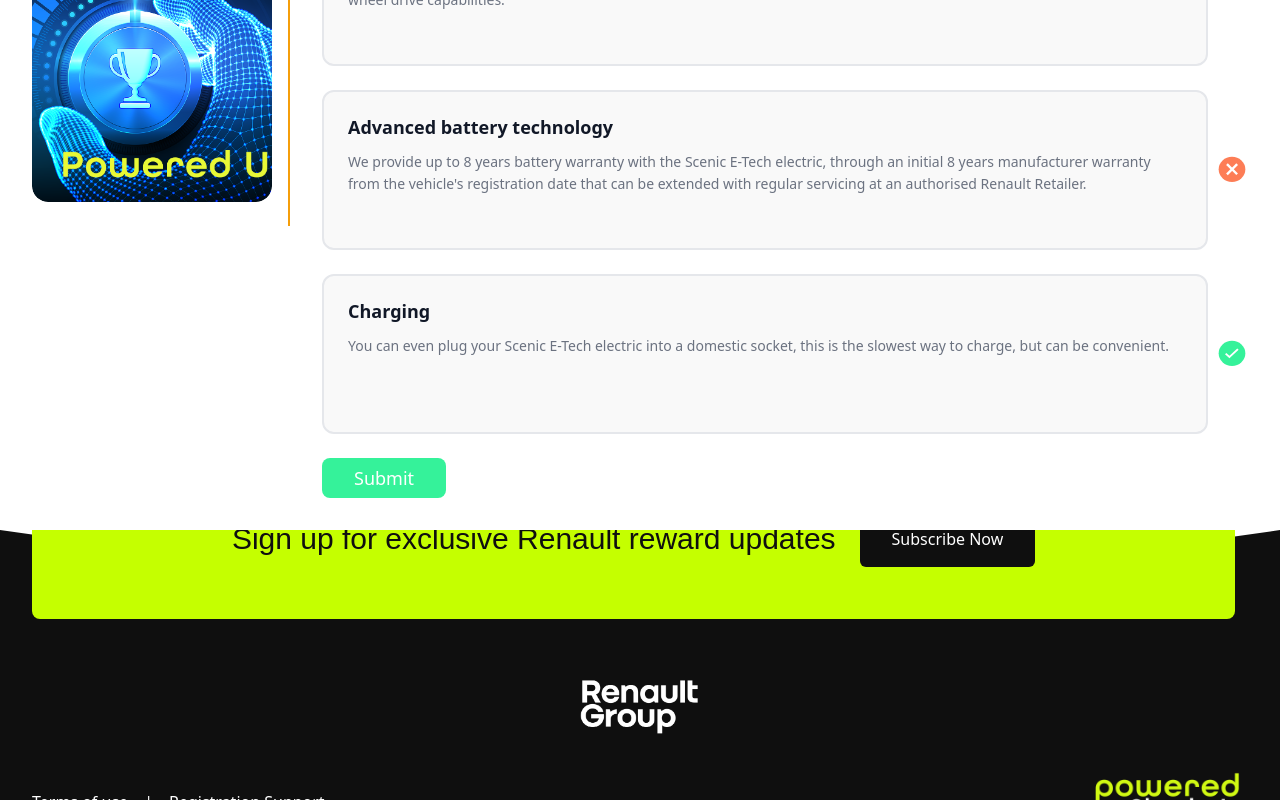
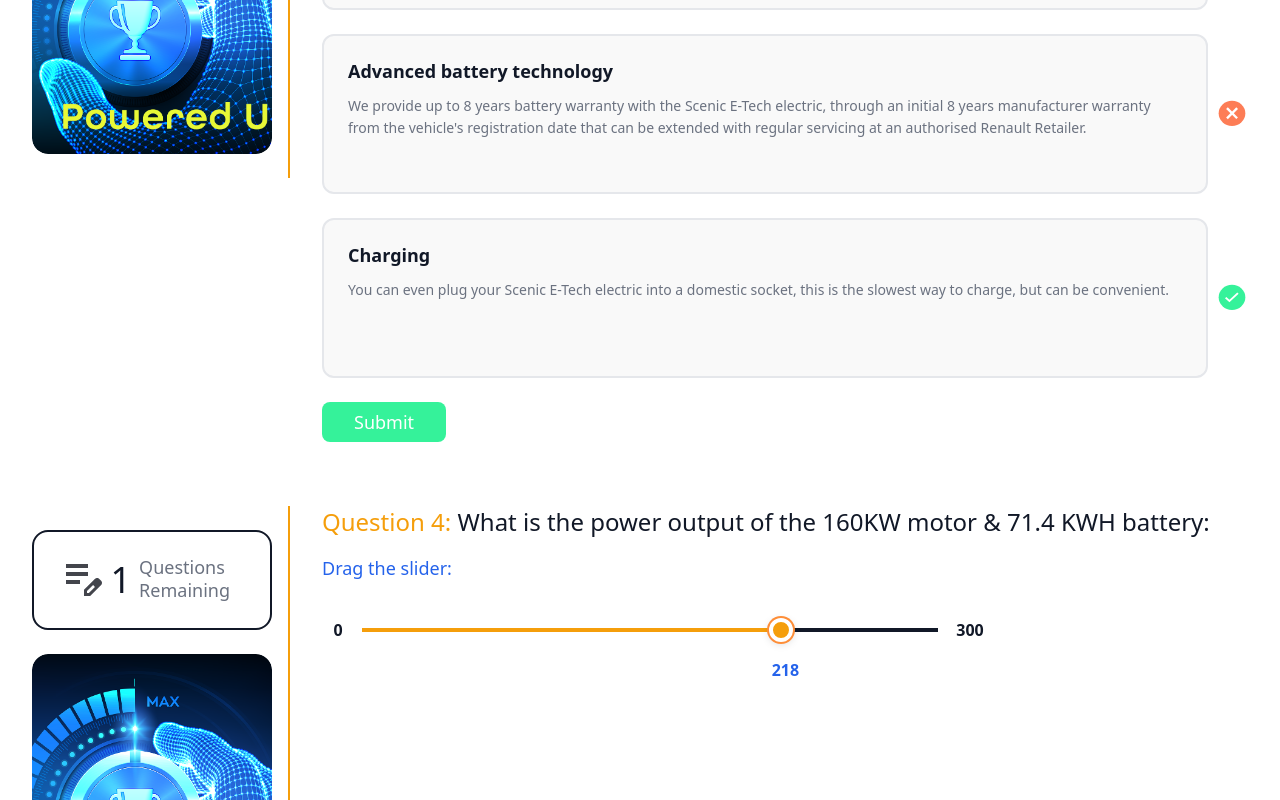
Before and after one commit to kavinsk23/sherbet-project, a React (Create React App) app: page / in a window 1280 px wide. Shown: the part 4088-4888 px from the top of the page. Built offline with nearby package versions, Linux system fonts and the light colour scheme.

Commit message:
quiz 4 structured

```diff
--- a/src/App.tsx
+++ b/src/App.tsx
@@ -7,6 +7,7 @@
 import Quiz1 from "./components/layout/quiz-1/Quiz1";
 import Quiz2 from "./components/layout/quiz-2/Quiz2";
 import Quiz3 from "./components/layout/quiz-3/Quiz3";
+import Quiz4 from "./components/layout/quiz-4/Quiz4";
 
 const App = () => {
   return (
@@ -18,6 +19,7 @@
       <Quiz1 />
       <Quiz2 />
       <Quiz3 />
+      <Quiz4 />
       <Footer />
     </div>
   );
--- /dev/null
+++ b/src/components/layout/quiz-4/Quiz4.tsx
@@ -0,0 +1,127 @@
+import React, { useState, useEffect } from "react"; // Add useEffect import
+import Question from "../../ui/common/Question";
+import QuestionNumber from "../../ui/common/QuestionNumber";
+import Button from "../../ui/common/Button";
+import correctIcon from "../../../assets/icons/correct.svg";
+
+const Quiz4: React.FC = () => {
+  const [sliderValue, setSliderValue] = useState<number>(218); // Initialize with 218
+  const [isSubmitted, setIsSubmitted] = useState<boolean>(false);
+
+  // Optional: If you want the slider to animate to 218 when the component mounts
+  useEffect(() => {
+    // You can use a timeout to animate the slider if desired
+    let currentValue = 0;
+    const interval = setInterval(() => {
+      if (currentValue < 218) {
+        currentValue += 2;
+        setSliderValue(currentValue);
+      } else {
+        clearInterval(interval);
+      }
+    }, 10);
+
+    return () => clearInterval(interval);
+  }, []); // Empty dependency array means this runs once on mount
+
+  const handleSliderChange = (e: React.ChangeEvent<HTMLInputElement>) => {
+    setSliderValue(parseInt(e.target.value));
+  };
+
+  const handleSubmit = () => {
+    setIsSubmitted(true);
+  };
+
+  const isCorrect = sliderValue === 218;
+
+  return (
+    <div className="p-4 sm:p-6 lg:p-8">
+      <div className="flex flex-col lg:flex-row">
+        {/* Question Number Sidebar */}
+        <div className="flex lg:justify-center">
+          <QuestionNumber questionsRemaining={1} />
+        </div>
+
+        {/* Main Content Area */}
+        <div className="flex-1 flex flex-col space-y-6">
+          {/* Question Header */}
+          <Question
+            questionNumber={4}
+            questionText="What is the power output of the 160KW motor & 71.4 KWH battery:"
+            instructionText="Drag the slider:"
+          />
+
+          {/* Slider Component */}
+          <div className="w-full max-w-2xl space-y-2">
+            {/* Slider Track with Labels */}
+            <div className="relative">
+              {/* Visual Slider Track */}
+              <div className="flex items-center h-12">
+                {/* Left Label (0) */}
+                <span className="text-base font-dm-sans font-bold text-renault-text-primary w-8 text-center">
+                  0
+                </span>
+
+                {/* Track Line */}
+                <div className="flex-1 h-1 bg-renault-text-primary relative mx-2">
+                  {/* Filled Portion */}
+                  <div
+                    className="absolute h-full bg-renault-orange" // Added bg-renault-orange for visibility
+                    style={{ width: `${(sliderValue / 300) * 100}%` }}
+                  ></div>
+
+                  {/* Slider Thumb (Orange Circle) */}
+                  <div
+                    className="absolute top-1/2 transform -translate-y-1/2 w-6 h-6 rounded-full bg-renault-orange border-4 border-white shadow-md"
+                    style={{
+                      left: `${(sliderValue / 300) * 100}%`,
+                      marginLeft: "-12px",
+                      boxShadow:
+                        "0 0 0 2px #FE8E38, 0 2px 8px rgba(0, 0, 0, 0.15)",
+                    }}
+                  ></div>
+                </div>
+
+                {/* Right Label (300) */}
+                <span className="text-base font-dm-sans font-bold text-renault-text-primary w-12 text-center">
+                  300
+                </span>
+
+                {/* Correct Icon (shown when submitted and correct) */}
+                {isSubmitted && isCorrect && (
+                  <img
+                    src={correctIcon}
+                    alt="Correct"
+                    className="ml-2 w-6 h-6"
+                  />
+                )}
+              </div>
+
+              {/* 218 Label Below */}
+              <div className="flex relative justify-center mt-1">
+                <span className="absolute right-[29%] text-base font-bold font-dm-sans text-renault-blue">
+                  218
+                </span>
+              </div>
+            </div>
+          </div>
+
+          {/* Submit Button */}
+          <div className="flex justify-start pt-4 lg:pt-60">
+            <Button
+              variant="secondary"
+              size="lg"
+              className="px-6 py-2 h-10 font-dm-sans font-medium"
+              onClick={handleSubmit}
+              disabled={isSubmitted}
+            >
+              Submit
+            </Button>
+          </div>
+        </div>
+      </div>
+    </div>
+  );
+};
+
+export default Quiz4;
--- a/src/components/ui/common/Question.tsx
+++ b/src/components/ui/common/Question.tsx
@@ -16,7 +16,7 @@
   return (
     <div className={`${className}`}>
       {/* Question Title */}
-      <h2 className="text-3xl font-dm-sans mb-4 mt-4 lg:mt-0">
+      <h2 className="text-2xl font-dm-sans mb-4 mt-4 lg:mt-0">
         <span className="text-renault-orange">Question {questionNumber}:</span>{" "}
         <span className="text-renault-text-primary">{questionText}</span>
       </h2>
--- a/src/components/ui/quiz/QuizAnswer.tsx
+++ b/src/components/ui/quiz/QuizAnswer.tsx
@@ -9,7 +9,7 @@
   return (
     <div className="relative p-6 rounded-xl cursor-pointer transition-all duration-200 bg-renault-bg-section h-52 w-52 flex items-center justify-center">
       <div className="text-center flex flex-col items-center">
-        <h3 className="text-base font-dm-sans text-renault-text-primary leading-snug">
+        <h3 className="text-sm font-dm-sans text-renault-text-primary leading-snug">
           {title}
         </h3>
         <img
```
